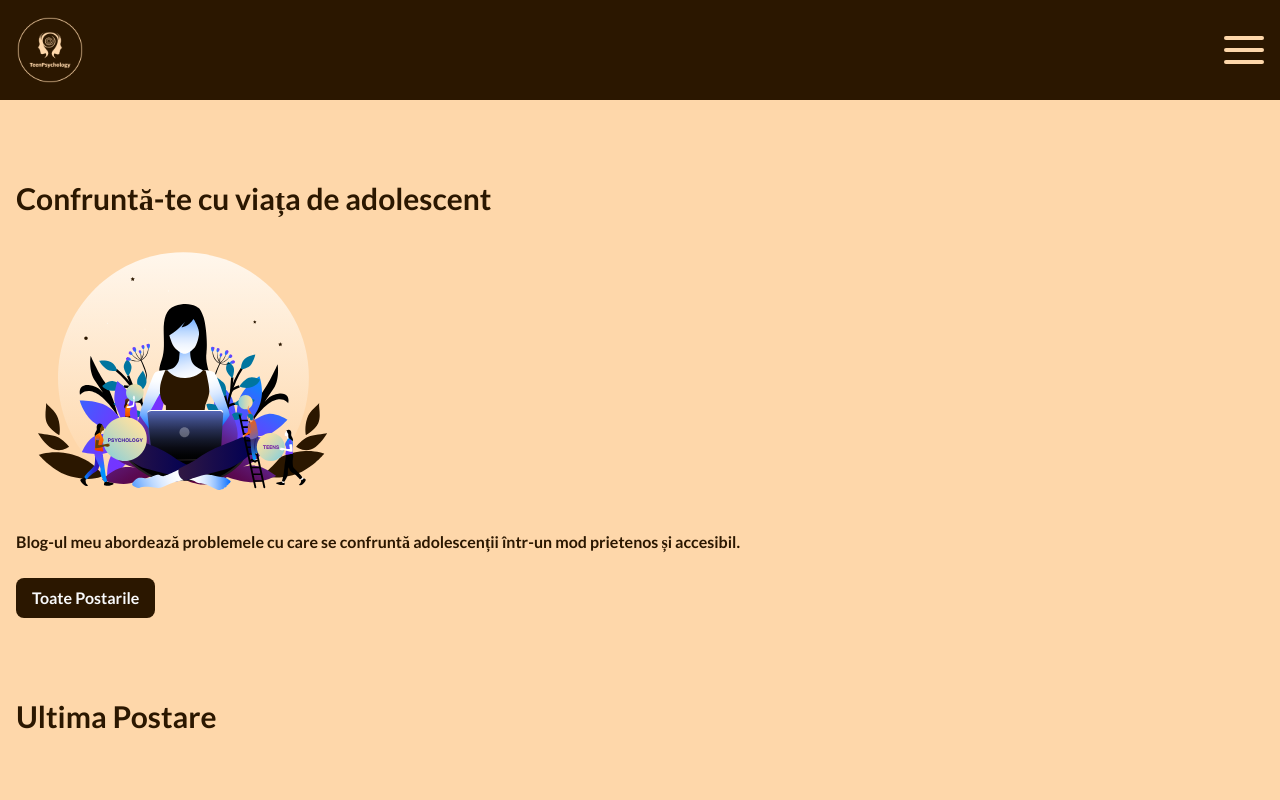
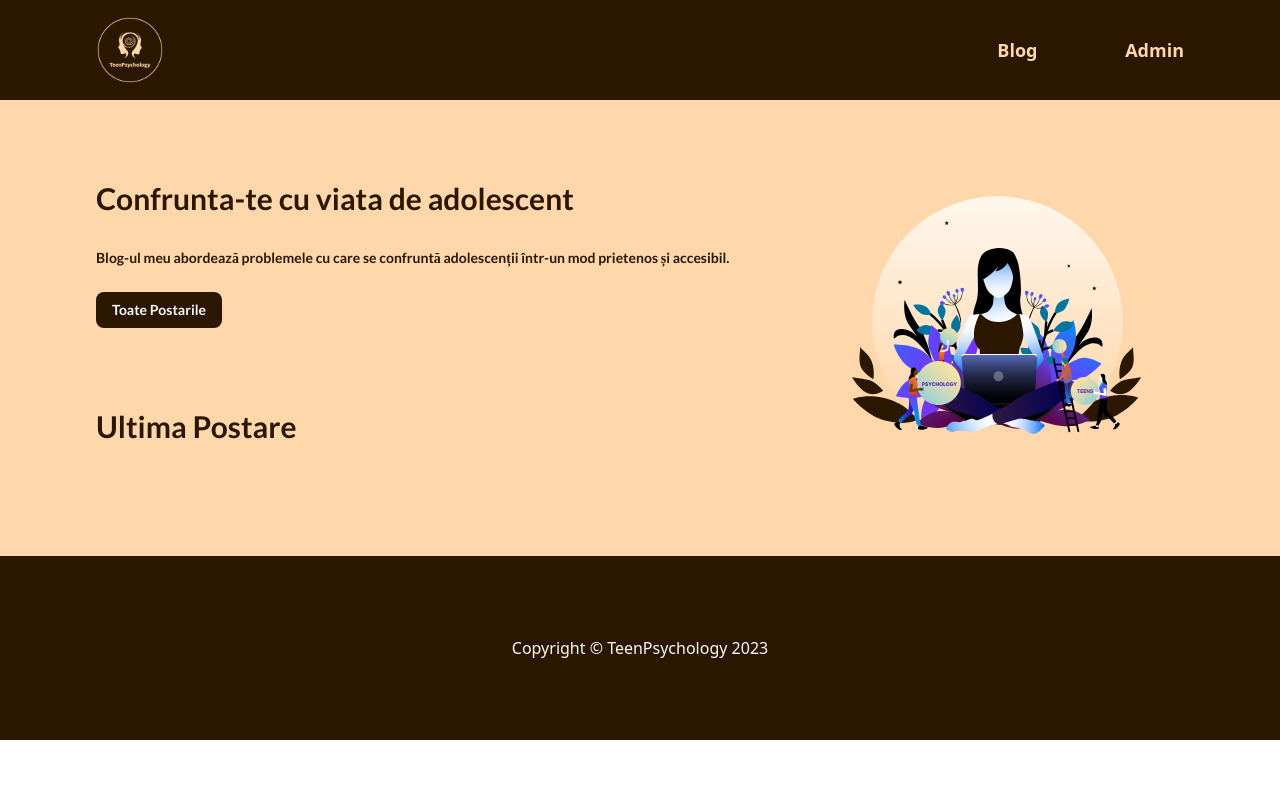
Before and after one commit to antoniogrosu/blog-reactjs, a React (Vite) app: page / in a window 1280 px wide. Shown: the top 800 px of the page. Built offline with nearby package versions, Linux system fonts and the light colour scheme.

Commit message:
commit what

```diff
--- a/package.json
+++ b/package.json
@@ -9,6 +9,7 @@
     "preview": "vite preview"
   },
   "dependencies": {
+    "@headlessui/react": "^1.7.11",
     "firebase": "^9.17.1",
     "react": "^18.2.0",
     "react-dom": "^18.2.0",
--- a/src/App.jsx
+++ b/src/App.jsx
@@ -8,7 +8,7 @@ function App() {
   return (
     <>
       <Navbar />
-      <div className="bg-orange-200 px-4 py-20">
+      <div className="bg-orange-200 px-4 py-20 md:px-24 md:py-20">
         <Routes>
           <Route exact path="/" element={<HomePage />} />
           <Route exact path="/blog" element={<BlogPage />} />
--- a/src/Components/Hero.jsx
+++ b/src/Components/Hero.jsx
@@ -3,22 +3,26 @@ import { Link } from "react-router-dom";
 
 export default function Hero() {
   return (
-    <>
+    <div>
+      <div>
         <h1 className="text-3xl lato font-bold text-brown mb-8">
-        Confruntă-te cu viața de adolescent{" "}
+          Confrunta-te cu viata de adolescent{" "}
         </h1>
-      <div className="w-full">
+      </div>
+      <div className="md:w-10/12 md:absolute md:flex md:justify-end md:top-48">
         <img src={svg} className="object-fill"></img>
       </div>
-      <p className="mt-8 lato text-brown font-semibold text-md">
+      <div className="md:w-8/12">
+        <p className="mt-8 lato text-brown font-semibold text-md md:text-sm md:mt-0">
           Blog-ul meu abordează problemele cu care se confruntă adolescenții
           într-un mod prietenos și accesibil.
         </p>
         <Link to="/blog">
-        <button className="px-4 py-2 mt-6 bg-brown rounded-lg text-gray-50 lato font-semibold">
+          <button className="px-4 py-2 mt-6 bg-brown rounded-lg text-gray-50 lato font-semibold md:text-sm">
             Toate Postarile
           </button>
         </Link>
-    </>
+      </div>
+    </div>
   );
 }
--- /dev/null
+++ b/src/Components/MenuButton.jsx
@@ -0,0 +1,28 @@
+import { Menu } from "@headlessui/react";
+import { Link } from "react-router-dom";
+function MyDropdown() {
+  return (
+    <Menu>
+      <Menu.Button className="border-2 border-orange-200 w-auto mr-4 text-orange-200 font-semibold lato bg-transparent px-6 py-2 rounded-2xl">
+        MENU
+      </Menu.Button>
+      <Menu.Items className="text-center text-2xl grid columns-1 py-12 justify-center gap-6 lato font-semibold w-full absolute left-0 top-24 bg-brown text-orange-200">
+        <Menu.Item>
+          {({ active }) => (
+            <Link className={`${active && "bg-blue-500"}`} to="/blog">
+              Blog Nostru{" "}
+            </Link>
+          )}
+        </Menu.Item>
+        <Menu.Item>
+          {({ active }) => (
+            <Link className={`${active && "bg-blue-500"}`} to="/admin">
+              Admin
+            </Link>
+          )}
+        </Menu.Item>
+      </Menu.Items>
+    </Menu>
+  );
+}
+export default MyDropdown;
--- a/src/Components/Navbar.jsx
+++ b/src/Components/Navbar.jsx
@@ -1,17 +1,20 @@
 import Logo from "/Logo.svg";
 import { Link } from "react-router-dom";
+import MenuButton from "./MenuButton";
 export default function Navbar() {
   return (
-    <nav className="w-full bg-brown flex justify-between items-center">
+    <nav className="w-full bg-brown flex items-center justify-between md:px-20">
       <Link to="/" className="w-4/12">
         <div className="w-full">
           <img src={Logo} className="4/12"></img>
         </div>
       </Link>
-      <div className="grid columns-1 gap-2 items-center w-1/8 mr-4">
-        <div className="bg-orange-200 py-0.5 w-10 rounded-3xl"></div>
-        <div className="bg-orange-200 py-0.5 w-10 rounded-3xl"></div>
-        <div className="bg-orange-200 py-0.5 w-10 rounded-3xl"></div>
+      <div className="md:hidden">
+        <MenuButton />
+      </div>
+      <div className=" hidden md:mr-4 md:lato md:text-orange-200 md:font-semibold md:flex md:items-center md:justify-between md:w-2/12 md:text-lg">
+        <Link to="/blog">Blog</Link>
+        <Link to="/admin">Admin</Link>
       </div>
     </nav>
   );
```
Also changed, not shown: 1 other file (tests, documents, lock files or other folders). Lines whose indentation alone changed are shown as unchanged.
